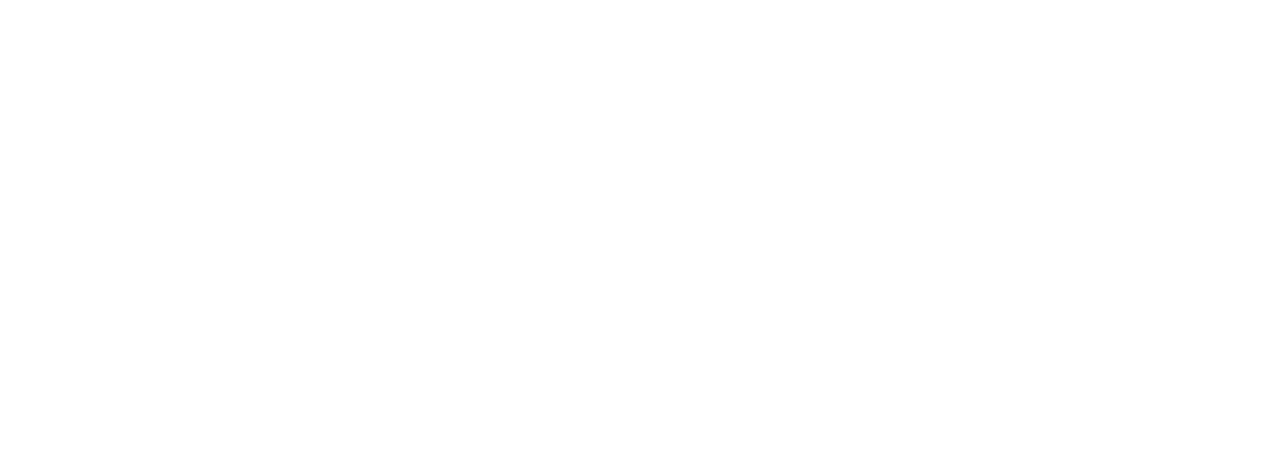
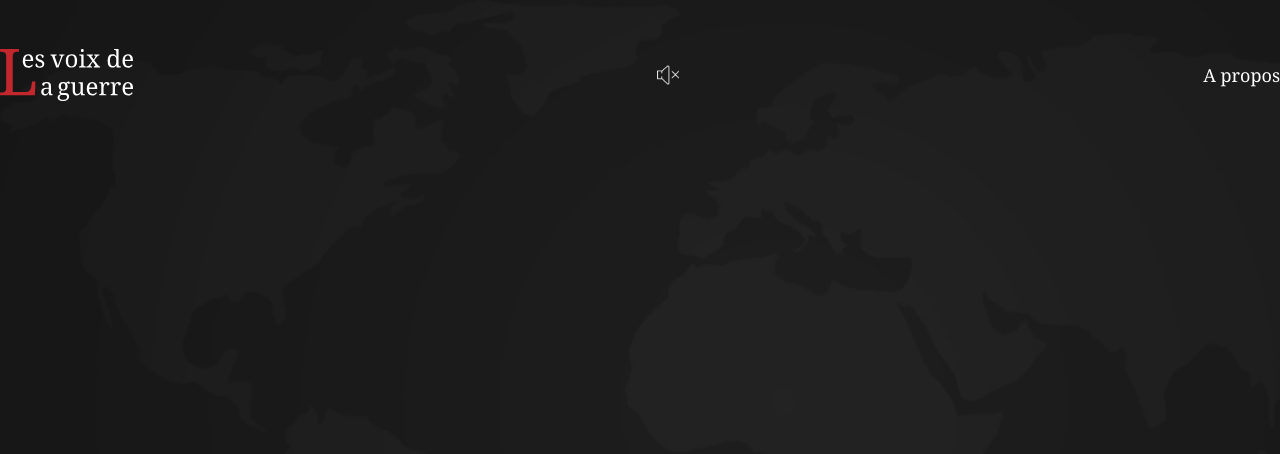
Before and after one commit to AyymericM/H2T1_project, a website built with webpack: page src/index.html in a window 1280 px wide. Built offline with nearby package versions, Linux system fonts and the light colour scheme.

Commit message:
:construction: Home > Basic layout + nav

```diff
--- a/src/index.html
+++ b/src/index.html
@@ -8,6 +8,15 @@
     <link rel="text/html" href="style.css">
 </head>
 <body>
-
+    <div class="home-wrapper" data-path="/">
+        <div class="home-container">
+            <div class="home-nav">
+                <div class="home-item logo js-link" data-href="/"></div>
+                <div class="home-item sound js-sound"></div>
+                <div class="home-item link js-link" data-href="/about">A propos</div>
+            </div>
+            <div class="home-main-text"></div>
+        </div>
+    </div>
 </body>
 </html>
--- /dev/null
+++ b/src/sass/_constants.sass
@@ -0,0 +1,3 @@
+$color-orange: #F7931E
+$color-red: #C1272D
+$color-gray: #C3C3C3
--- /dev/null
+++ b/src/sass/home.sass
@@ -0,0 +1,35 @@
+.home-wrapper
+    position: relative
+    background-image: url('/static/home-bg.png')
+    background-size: cover
+    width: 100%
+    height: 100vh
+
+.home-container
+    margin: 0 auto
+    max-width: 1640px
+
+.home-nav
+    width: 100%
+    height: 150px
+    display: flex
+    flex-direction: row
+    justify-content: space-between
+    align-items: center
+
+.home-item
+    cursor: pointer
+    user-select: none
+    &.logo
+        width: 133px
+        height: 53px
+        background-image: url('/static/logo.svg')
+        background-repeat: no-repeat
+    &.sound
+        width: 22px
+        height: 22px
+        background-image: url('/static/sound-off.png')
+        background-size: cover
+    &.link
+        color: white
+        font-size: 18px
--- a/src/sass/main.sass
+++ b/src/sass/main.sass
@@ -1,4 +1,10 @@
+@import url('https://fonts.googleapis.com/css?family=Noto+Serif:400,700')
+@import '_constants'
+@import 'home'
+
 html, body
     margin: 0
     padding: 0
     width: 100%
+    background-color: #1e1e1e
+    font-family: 'Noto Serif', serif
```
Also changed, not shown: static/home-bg.png (added), static/logo.svg (added), static/sound-off.png (added), static/sound-on.png (added).
